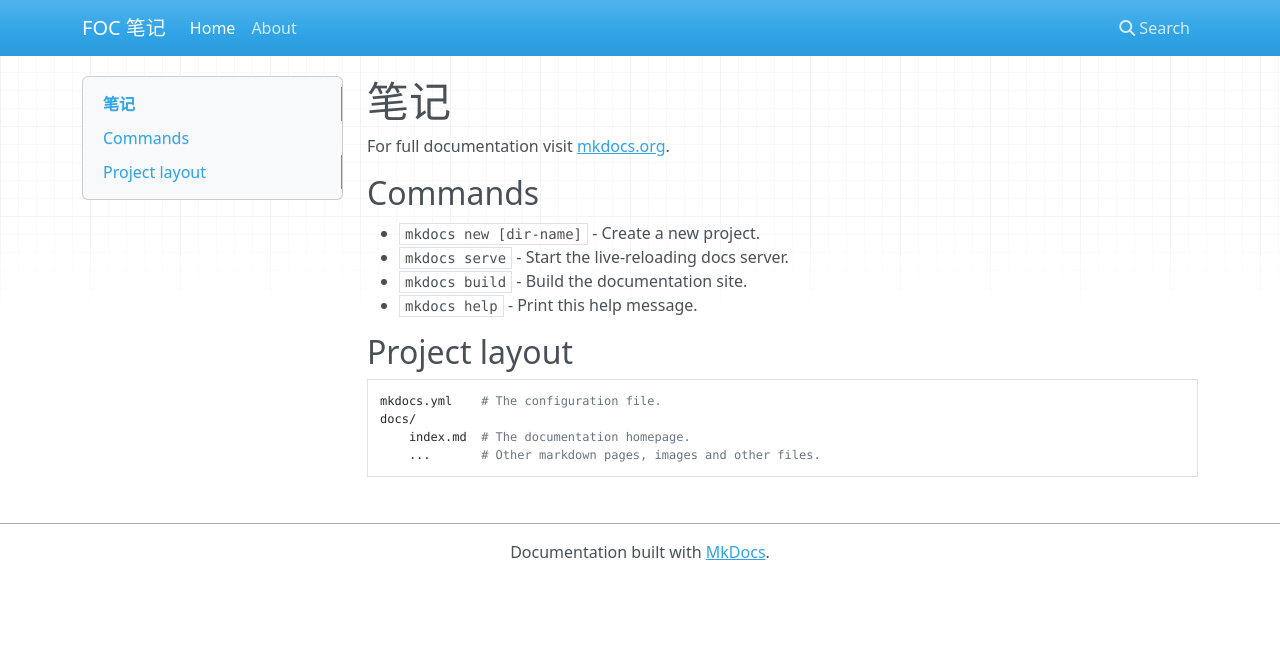
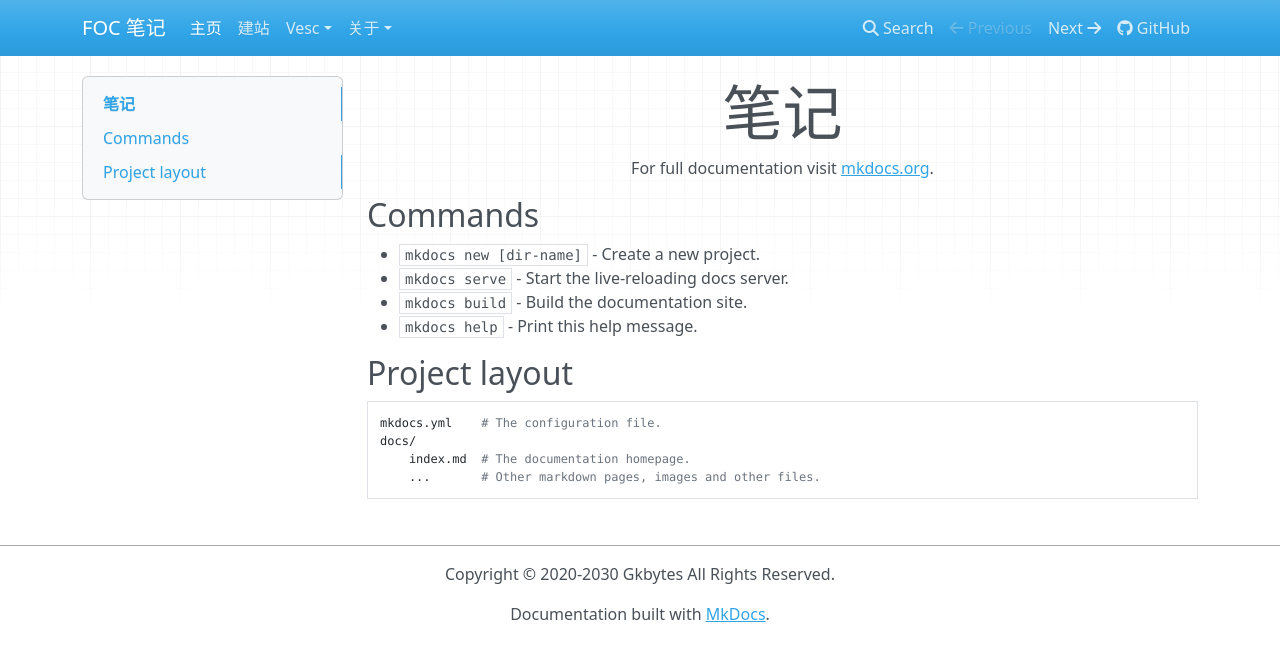
Before and after one commit to GKbytes/ReadtheDocs, an MkDocs documentation site: the page built from docs/index.md, in a window 1280 px wide. Shown: the top 661 px of the page. Built offline with MkDocs 1.6.1, drawn with Linux system fonts in a browser that asks for light colours; nearby versions of some CDN libraries.

Commit message:
mkdocs: modify the format.

```diff
--- a/mkdocs.yml
+++ b/mkdocs.yml
@@ -1,5 +1,22 @@
 site_name: FOC 笔记
+
+repo_url: https://github.com/GKbytes/ReadtheDocs
+edit_uri: ""
+
 nav:
-   - Home: index.md
-   - About: about.md
+   - 主页: index.md
+   - 建站: 如何建站/ReadtheDocs.md
+   - Vesc:
+        - 了解Vesc: Vesc/了解Vesc.md
+   - 关于:
+        - 许可: about/license.md
+# 加入css后，各种屏幕都能适应。
+extra_css:
+    - css/extra.css
+
+
+
+
+copyright: Copyright &copy; 2020-2030 Gkbytes All Rights Reserved.
+
 # theme: readthedocs
```
